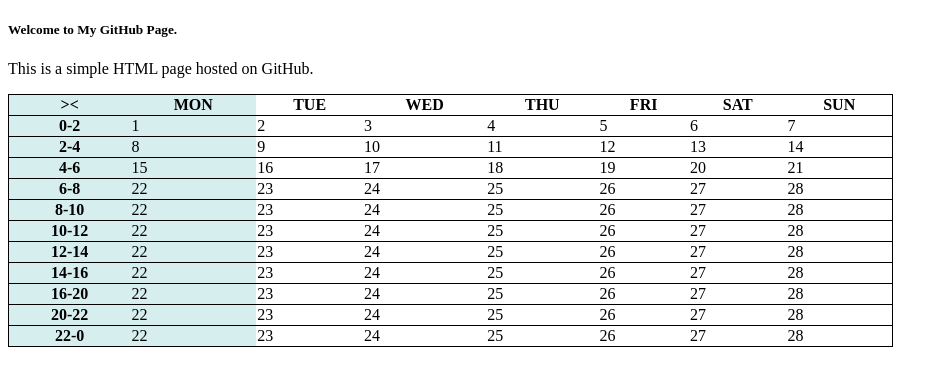
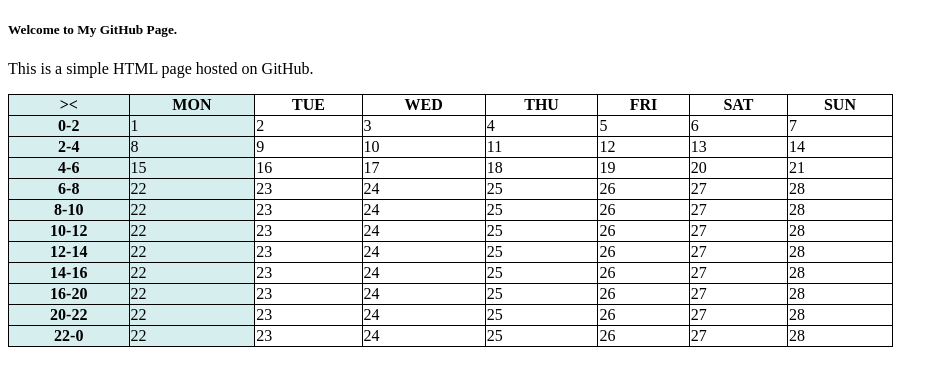
Before and after one commit to rpg-git/info, a plain HTML site: page index.html in a window 1280 px wide. Shown: the whole page, without its empty margins (0-948 px from the left). Drawn offline with Linux system fonts and the light colour scheme.

Commit message:
all  id="cala1" now

```diff
--- a/index.html
+++ b/index.html
@@ -2,6 +2,7 @@
 <html>
 <head>
     <title>[RPG] Group | Info</title>
+    <!-- CSS -->
     <style>
     #cala1{
         border: 1px solid black;
@@ -20,131 +21,131 @@
 
 
 
-    <!-- Calaender -->
+    <!-- Calendar -->
     <div>
         <table id="cala1" style="width:70%">
         <colgroup>
           <col span="2" style="background-color: #D6EEEE">
         </colgroup>
         <tr id="cala1">
-            <th> >< </th>
-            <th>MON</th>
-            <th>TUE</th>
-            <th>WED</th>
-            <th>THU</th>
-            <th>FRI</th>
-            <th>SAT</th>
-            <th>SUN</th>
+            <th id="cala1"> >< </th>
+            <th id="cala1">MON</th>
+            <th id="cala1">TUE</th>
+            <th id="cala1">WED</th>
+            <th id="cala1">THU</th>
+            <th id="cala1">FRI</th>
+            <th id="cala1">SAT</th>
+            <th id="cala1">SUN</th>
         </tr>
         <tr id="cala1">
-            <th>0-2</th>
-            <td>1</td>
-            <td>2</td>
-            <td>3</td>
-            <td>4</td>
-            <td>5</td>
-            <td>6</td>
-            <td>7</td>
+            <th id="cala1">0-2</th>
+            <td id="cala1">1</td>
+            <td id="cala1">2</td>
+            <td id="cala1">3</td>
+            <td id="cala1">4</td>
+            <td id="cala1">5</td>
+            <td id="cala1">6</td>
+            <td id="cala1">7</td>
         </tr>
         <tr id="cala1">
-            <th>2-4</th>
-            <td>8</td>
-            <td>9</td>
-            <td>10</td>
-            <td>11</td>
-            <td>12</td>
-            <td>13</td>
-            <td>14</td>
+            <th id="cala1">2-4</th>
+            <td id="cala1">8</td>
+            <td id="cala1">9</td>
+            <td id="cala1">10</td>
+            <td id="cala1">11</td>
+            <td id="cala1">12</td>
+            <td id="cala1">13</td>
+            <td id="cala1">14</td>
         </tr>
         <tr id="cala1">
-            <th>4-6</th>
-            <td>15</td>
-            <td>16</td>
-            <td>17</td>
-            <td>18</td>
-            <td>19</td>
-            <td>20</td>
-            <td>21</td>
+            <th id="cala1">4-6</th>
+            <td id="cala1">15</td>
+            <td id="cala1">16</td>
+            <td id="cala1">17</td>
+            <td id="cala1">18</td>
+            <td id="cala1">19</td>
+            <td id="cala1">20</td>
+            <td id="cala1">21</td>
         </tr>
         <tr id="cala1">
-            <th>6-8</th>
-            <td>22</td>
-            <td>23</td>
-            <td>24</td>
-            <td>25</td>
-            <td>26</td>
-            <td>27</td>
-            <td>28</td>
+            <th id="cala1">6-8</th>
+            <td id="cala1">22</td>
+            <td id="cala1">23</td>
+            <td id="cala1">24</td>
+            <td id="cala1">25</td>
+            <td id="cala1">26</td>
+            <td id="cala1">27</td>
+            <td id="cala1">28</td>
         </tr>
         <tr id="cala1">
-            <th>8-10</th>
-            <td>22</td>
-            <td>23</td>
-            <td>24</td>
-            <td>25</td>
-            <td>26</td>
-            <td>27</td>
-            <td>28</td>
+            <th id="cala1">8-10</th>
+            <td id="cala1">22</td>
+            <td id="cala1">23</td>
+            <td id="cala1">24</td>
+            <td id="cala1">25</td>
+            <td id="cala1">26</td>
+            <td id="cala1">27</td>
+            <td id="cala1">28</td>
         </tr>
         <tr id="cala1">
-            <th>10-12</th>
-            <td>22</td>
-            <td>23</td>
-            <td>24</td>
-            <td>25</td>
-            <td>26</td>
-            <td>27</td>
-            <td>28</td>
+            <th id="cala1">10-12</th>
+            <td id="cala1">22</td>
+            <td id="cala1">23</td>
+            <td id="cala1">24</td>
+            <td id="cala1">25</td>
+            <td id="cala1">26</td>
+            <td id="cala1">27</td>
+            <td id="cala1">28</td>
         </tr>
         <tr id="cala1">
-            <th>12-14</th>
-            <td>22</td>
-            <td>23</td>
-            <td>24</td>
-            <td>25</td>
-            <td>26</td>
-            <td>27</td>
-            <td>28</td>
+            <th id="cala1">12-14</th>
+            <td id="cala1">22</td>
+            <td id="cala1">23</td>
+            <td id="cala1">24</td>
+            <td id="cala1">25</td>
+            <td id="cala1">26</td>
+            <td id="cala1">27</td>
+            <td id="cala1">28</td>
         </tr>
         <tr id="cala1">
-            <th>14-16</th>
-            <td>22</td>
-            <td>23</td>
-            <td>24</td>
-            <td>25</td>
-            <td>26</td>
-            <td>27</td>
-            <td>28</td>
+            <th id="cala1">14-16</th>
+            <td id="cala1">22</td>
+            <td id="cala1">23</td>
+            <td id="cala1">24</td>
+            <td id="cala1">25</td>
+            <td id="cala1">26</td>
+            <td id="cala1">27</td>
+            <td id="cala1">28</td>
         </tr>
         <tr id="cala1">
-            <th>16-20</th>
-            <td>22</td>
-            <td>23</td>
-            <td>24</td>
-            <td>25</td>
-            <td>26</td>
-            <td>27</td>
-            <td>28</td>
+            <th id="cala1">16-20</th>
+            <td id="cala1">22</td>
+            <td id="cala1">23</td>
+            <td id="cala1">24</td>
+            <td id="cala1">25</td>
+            <td id="cala1">26</td>
+            <td id="cala1">27</td>
+            <td id="cala1">28</td>
         </tr>
         <tr id="cala1">
-            <th>20-22</th>
-            <td>22</td>
-            <td>23</td>
-            <td>24</td>
-            <td>25</td>
-            <td>26</td>
-            <td>27</td>
-            <td>28</td>
+            <th id="cala1">20-22</th>
+            <td id="cala1">22</td>
+            <td id="cala1">23</td>
+            <td id="cala1">24</td>
+            <td id="cala1">25</td>
+            <td id="cala1">26</td>
+            <td id="cala1">27</td>
+            <td id="cala1">28</td>
         </tr>
         <tr id="cala1">
-            <th>22-0</th>
-            <td>22</td>
-            <td>23</td>
-            <td>24</td>
-            <td>25</td>
-            <td>26</td>
-            <td>27</td>
-            <td>28</td>
+            <th id="cala1">22-0</th>
+            <td id="cala1">22</td>
+            <td id="cala1">23</td>
+            <td id="cala1">24</td>
+            <td id="cala1">25</td>
+            <td id="cala1">26</td>
+            <td id="cala1">27</td>
+            <td id="cala1">28</td>
         </tr>
         </table>
     </div>
```
